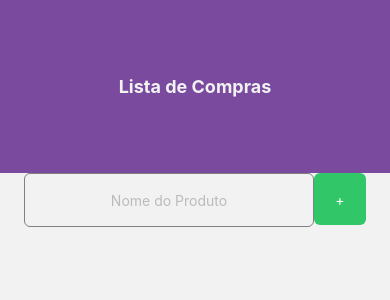
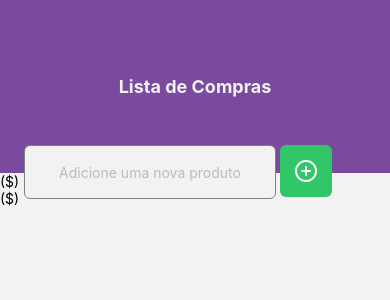
Before and after one commit to cesulfaculdade/trabalho01-moises2023014223, a React Native app: screen / in a window 390 px wide. Shown: the top 300 px of the page. Built offline with nearby package versions, Linux system fonts and the light colour scheme.

Commit message:
add input relative

```diff
--- a/src/components/Header/style.ts
+++ b/src/components/Header/style.ts
@@ -9,7 +9,6 @@ export const style = StyleSheet.create({
     headerText:{
         color:"#F2F2F2",
         textAlign:"center",
-        fontFamily:"Inter",
         fontSize: 18,
         fontWeight:"bold",
         margin:"auto"
--- /dev/null
+++ b/src/components/ListLayout/index.tsx
@@ -0,0 +1,21 @@
+import { Text } from "react-native";
+
+type Props = {
+    color: string;
+    name: string;
+    numeros: number
+}
+
+export default function ListLayout({color,name,numeros}:Props){
+    return (
+    <>
+       <Text style={{color:color}}>
+         (${name})
+       </Text>
+        <Text>
+            (${numeros})
+        </Text>
+    </>
+
+    )
+   }
--- a/src/screens/Home.tsx
+++ b/src/screens/Home.tsx
@@ -1,6 +1,8 @@
 import { StyleSheet, Text, TextInput, TouchableOpacity, View } from "react-native";
 import Header from "../components/Header";
 import { useState } from "react";
+import Feather from '@expo/vector-icons/Feather';
+import ListLayout from "../components/ListLayout";
 
 export function Home() {
     const [products,setProducts] = useState<string[]>([]);
@@ -12,7 +14,7 @@ export function Home() {
             <View style={styles.containerInput}>
                 <TextInput
                     style={styles.input}
-                    placeholder="Nome do Produto"
+                    placeholder="Adicione uma nova produto"
                     placeholderTextColor='#BDBABA'
                     keyboardType="default"
                     onChangeText={setProductName}
@@ -21,11 +23,13 @@ export function Home() {
                 <TouchableOpacity
                     style={styles.inputButton}
                     >
-                    <Text style={styles.textButton}>
-                        +
-                    </Text>
+                    <Feather style={styles.textButton} name="plus-circle" size={24} color="black" />
                 </TouchableOpacity>
+            </View>
+            <View>
+                <ListLayout >
 
+                </ListLayout>
             </View>
 
         </View>
@@ -45,13 +49,14 @@ const styles = StyleSheet.create({
         borderWidth: 1,
         borderStyle: "solid",
         backgroundColor: "#F2F2F2",
-        width:"100%"
+        width:"90%"
     },
     inputButton: {
         borderRadius: 6,
         backgroundColor: "#31C667",
         height:52,
-        width: 52
+        width: 52,
+        marginLeft:4
     },
     textButton:{
         margin:"auto",
@@ -63,5 +68,8 @@ const styles = StyleSheet.create({
         height: 54,
         paddingLeft: 24,
         paddingRight: 24,
+        position: "absolute",
+        top:145
+
     }
 })
```
